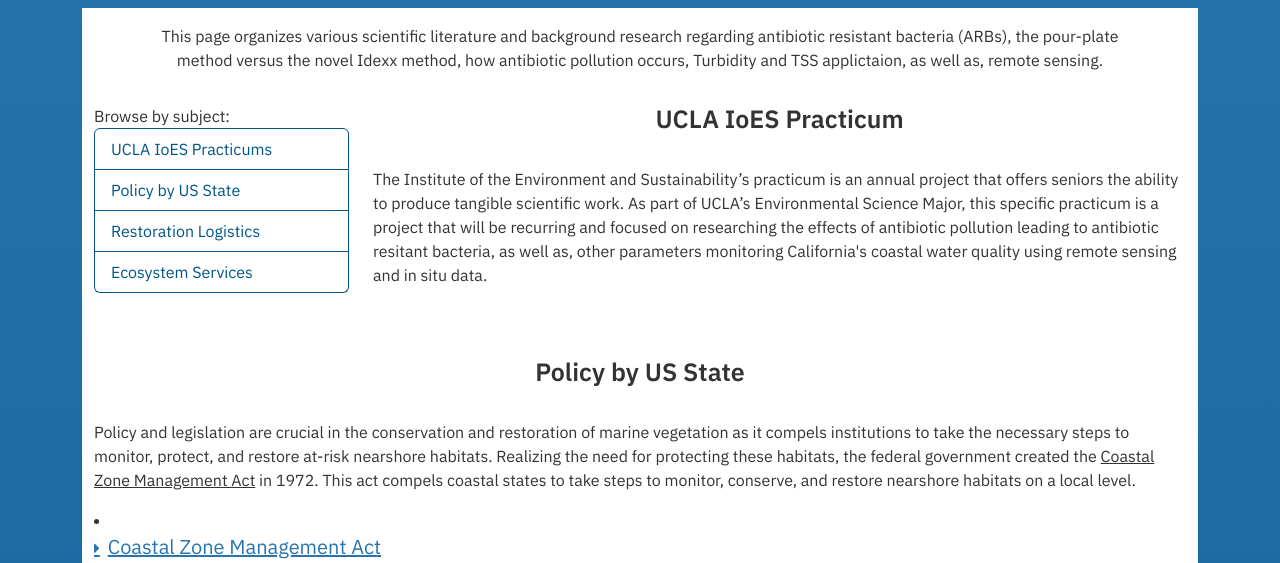
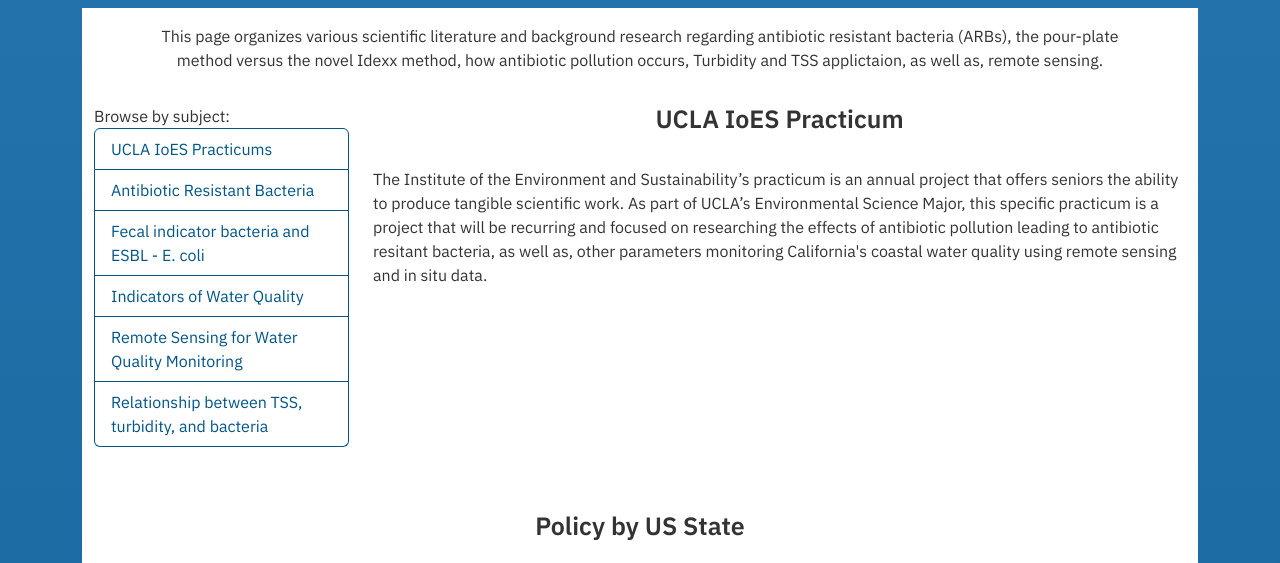
Before and after one commit to uclaioes/nasa-jpl, a plain HTML site: page library.html in a window 1280 px wide. Shown: the part 201-764 px from the top of the page. Drawn offline with nearby package versions, Linux system fonts and the light colour scheme.

Commit message:
class update

```diff
--- a/library.html
+++ b/library.html
@@ -77,9 +77,11 @@
               <div>Browse by subject:</div>
               <div class="list-group" id="libraryNav">
                 <a class="list-group-item list-group-item-action page-scroll" href="#librarySection1">UCLA IoES Practicums</a>
-                <a class="list-group-item list-group-item-action page-scroll" href="#librarySection2">Policy by US State</a>
-                <a class="list-group-item list-group-item-action page-scroll" href="#librarySection3">Restoration Logistics</a>
-                <a class="list-group-item list-group-item-action page-scroll" href="#librarySection4">Ecosystem Services</a>
+                <a class="list-group-item list-group-item-action page-scroll" href="#librarySection2">Antibiotic Resistant Bacteria</a>
+                <a class="list-group-item list-group-item-action page-scroll" href="#librarySection3">Fecal indicator bacteria and ESBL - E. coli </a>
+                <a class="list-group-item list-group-item-action page-scroll" href="#librarySection4">Indicators of Water Quality</a>
+                <a class="list-group-item list-group-item-action page-scroll" href="#librarySection5">Remote Sensing for Water Quality Monitoring</a>
+                  <a class="list-group-item list-group-item-action page-scroll" href="#librarySection6">Relationship between TSS, turbidity, and bacteria </a>
               </div>
             </div>
           </div>
```
